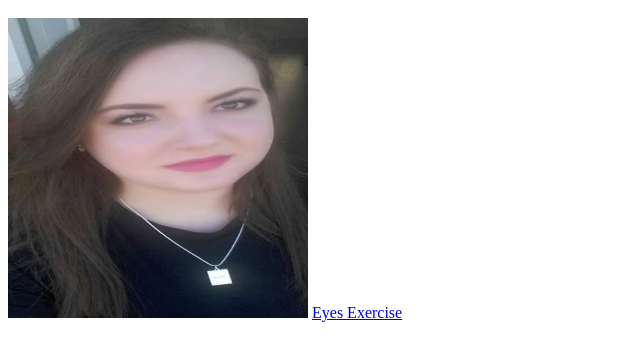
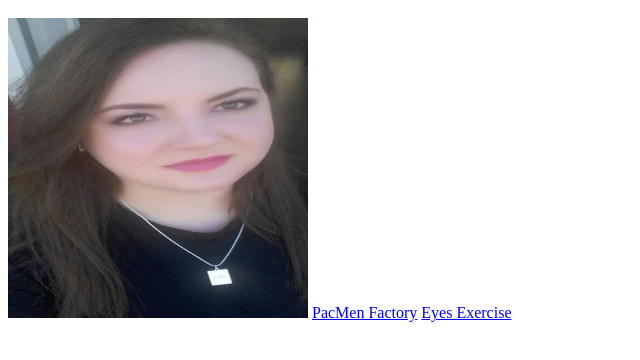
Before and after one commit to marinela-togoe/marinela-togoe.github.io, a plain HTML site: page index.html in a window 1280 px wide. Shown: the part 48-408 px from the top of the page, without its empty margins (0-640 px from the left). Drawn offline with Linux system fonts and the light colour scheme.

Commit message:
Update index.html

```diff
--- a/index.html
+++ b/index.html
@@ -2,7 +2,7 @@
     <h1>Marinela's Portfolio</h1>
     <img src="myPhoto.jpg" alt="#" width="300" height="300">
 
-
+      <a href="https://github.com/Marinela26/PacMen-Factory">PacMen Factory</a>
     <a href="https://github.com/Marinela26/Eyes-Exercise">Eyes Exercise</a>
 
 </html>
```
